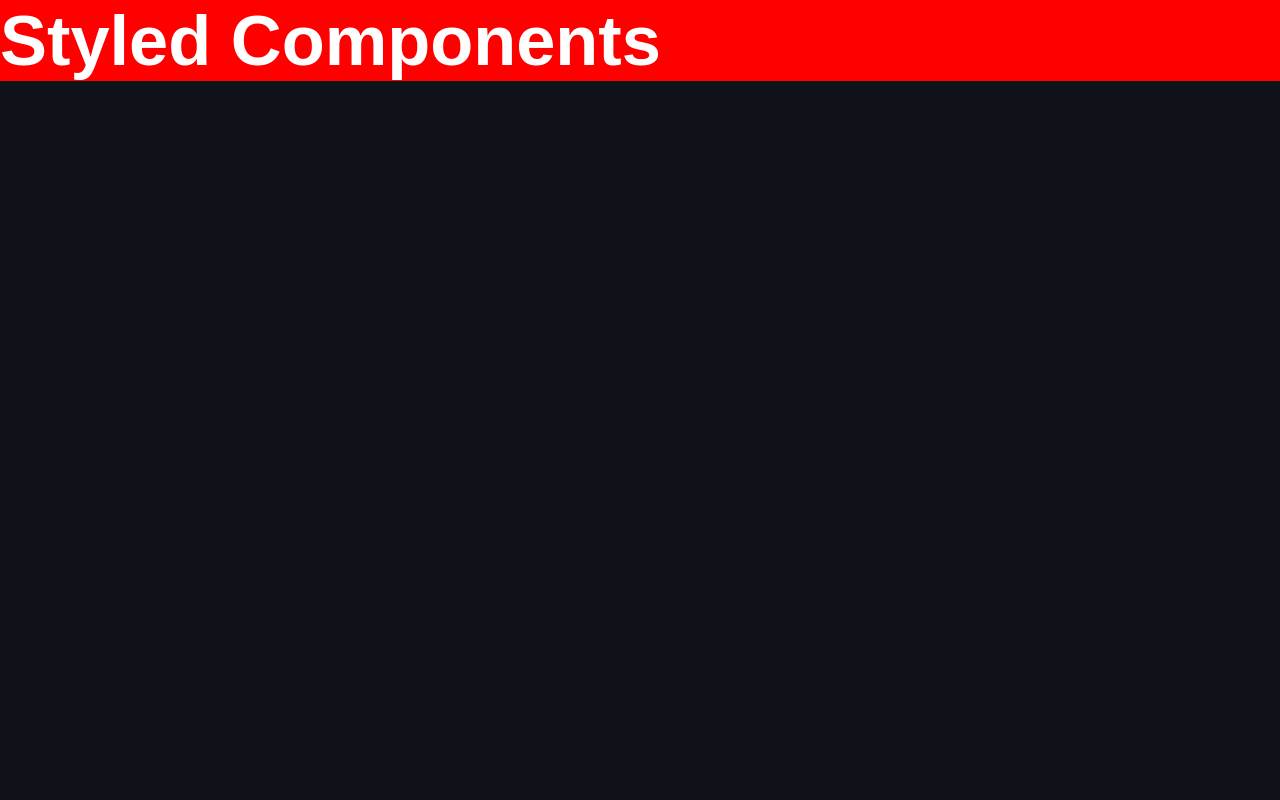
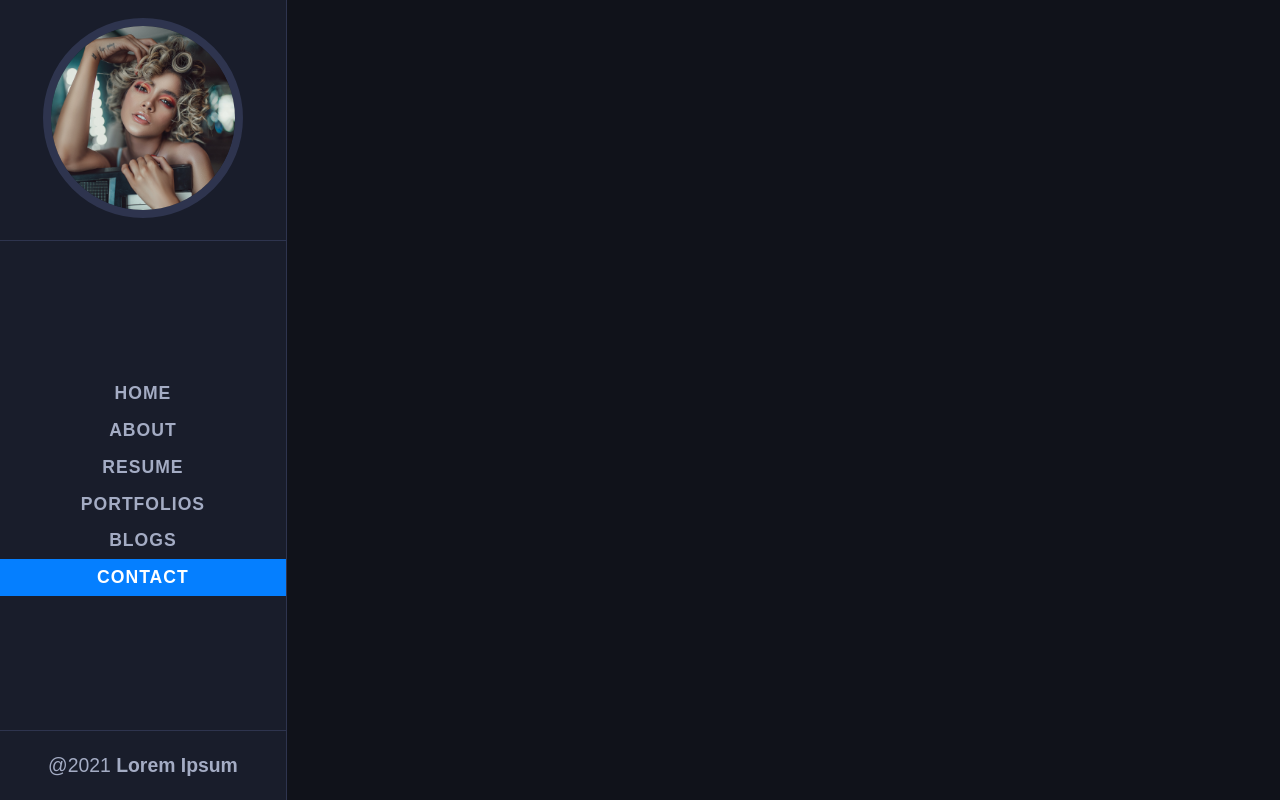
Before and after one commit to yashhguptaa1/Hindustani-Coders, a React (Create React App) app: page /contact in a window 1280 px wide. Built offline with nearby package versions, Linux system fonts and the light colour scheme.

Commit message:
Added Sidebar which consist of Navbar

```diff
--- a/src/App.js
+++ b/src/App.js
@@ -1,15 +1,13 @@
 import styled from 'styled-components';
+import Sidebar from './Components/Sidebar';
 
 const App = ()=> {
   return (
-    <AppStyled>
-      <h1>Styled Components</h1>
-    </AppStyled>
+    <div className="App">
+      <Sidebar/>
+    </div>
   );
 }
 
-const AppStyled = styled.div`
-  background-color: red;
-`;
 
 export default App;
--- /dev/null
+++ b/src/Components/Navigation.jsx
@@ -0,0 +1,114 @@
+import React from 'react'
+import styled from 'styled-components';
+import { NavLink } from 'react-router-dom';
+import avatar from '../img/avatar.jpg';
+
+
+const Navigation = () => {
+    return (
+        <NavigationStyled>
+
+            <div className="avatar">
+                <img src={avatar} alt="" />
+            </div>
+            <ul className="nav-items">
+                <li className="nav-item">
+                    <NavLink to="/" activeClassName="active-class" exact>Home</NavLink>
+                </li>
+                <li className="nav-item">
+                    <NavLink to="/about" activeClassName="active-class" exact>About</NavLink>
+                </li>
+                <li className="nav-item">
+                    <NavLink to="/resume" activeClassName="active-class" exact>Resume</NavLink>
+                </li>
+                <li className="nav-item">
+                    <NavLink to="/portfolios" activeClassName="active-class" exact>Portfolios</NavLink>
+                </li>
+                <li className="nav-item">
+                    <NavLink to="/blogs" activeClassName="active-class" exact>Blogs</NavLink>
+                </li>
+                <li className="nav-item">
+                    <NavLink to="/contact" activeClassName="active-class" exact>Contact</NavLink>
+                </li>
+            </ul>
+            <footer className="footer">
+                <p>@2021 <b>Lorem Ipsum</b></p>
+            </footer>
+
+        </NavigationStyled>
+    )
+}
+
+const NavigationStyled = styled.nav`
+    display: flex;
+    justify-content: space-between;
+    flex-direction: column;
+    align-items: center;
+    height: 100%;
+    width: 100%;
+    border-right: 1px solid var(--border-color);
+    .avatar{
+        width: 100%;
+        border-bottom: 1px solid var(--border-color);
+        text-align: center;
+        padding: 1rem 0;
+        img{
+            width: 70%;
+            border-radius: 50%;
+            border: 8px solid var(--border-color);
+        }
+    }
+    .nav-items{
+        width: 100%;
+        text-align: center;
+        .active-class{
+            background-color: var(--primary-color-light);
+            color: white;
+        }
+        li{
+            display: block;
+            a{
+                display: block;
+                padding: .45rem 0;
+                position: relative;
+                z-index: 10;
+                text-transform: uppercase;
+                transition: all .4s ease-in-out;
+                font-weight: 600;
+                letter-spacing: 1px;
+                &:hover{
+                    cursor: pointer;
+                    color: var(--white-color);
+                }
+                &::before{
+                    content: "";
+                    position: absolute;
+                    bottom: 0;
+                    left: 0;
+                    width: 0;
+                    height: 50%;
+                    background-color: var( --primary-color);
+                    transition: All 0.4s cubic-bezier(1,-0.2,.25,.95) ;
+                    opacity: 0.21;
+                    z-index: -1;
+                }
+            }
+            a:hover::before{
+                width: 100%;
+                height: 100%;
+            }
+        }
+    }
+    footer{
+        border-top: 1px solid var(--border-color);
+        width: 100%;
+        p{
+            padding: 1.3rem 0;
+            font-size: 1.1rem;
+            display: block;
+            text-align: center;
+        }
+    }
+`;
+
+export default Navigation
--- /dev/null
+++ b/src/Components/Sidebar.jsx
@@ -0,0 +1,21 @@
+import React from 'react'
+import styled from 'styled-components';
+import Navigation from './Navigation';
+
+const Sidebar=(props)=> {
+    return (
+        <SidebarStyled>
+            <Navigation />
+        </SidebarStyled>
+    )
+}
+
+const SidebarStyled = styled.div`
+    width: 16.3rem;
+    position: fixed;
+    height: 100vh;
+    background-color: var(--sidebar-dark-color);
+    overflow: hidden;
+`;
+
+export default Sidebar;
--- a/src/index.js
+++ b/src/index.js
@@ -1,13 +1,16 @@
 import React from 'react';
 import ReactDOM from 'react-dom';
 import App from './App';
+import { BrowserRouter } from 'react-router-dom';
 
 import GlobalStyle from './styles/GlobalStyle';
 
 ReactDOM.render(
   <React.StrictMode>
-    <GlobalStyle/>
-    <App />
+    <GlobalStyle />
+    <BrowserRouter>
+      <App />
+    </BrowserRouter>
   </React.StrictMode>,
   document.getElementById('root')
 );
```
